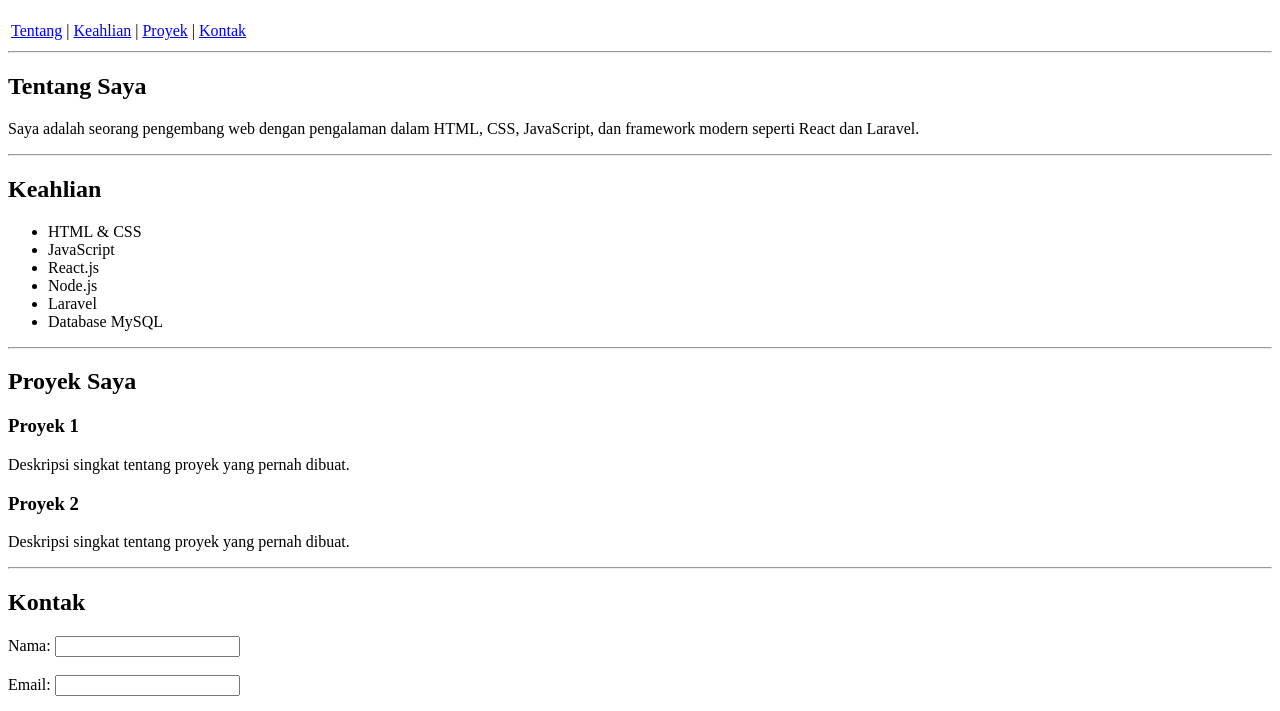
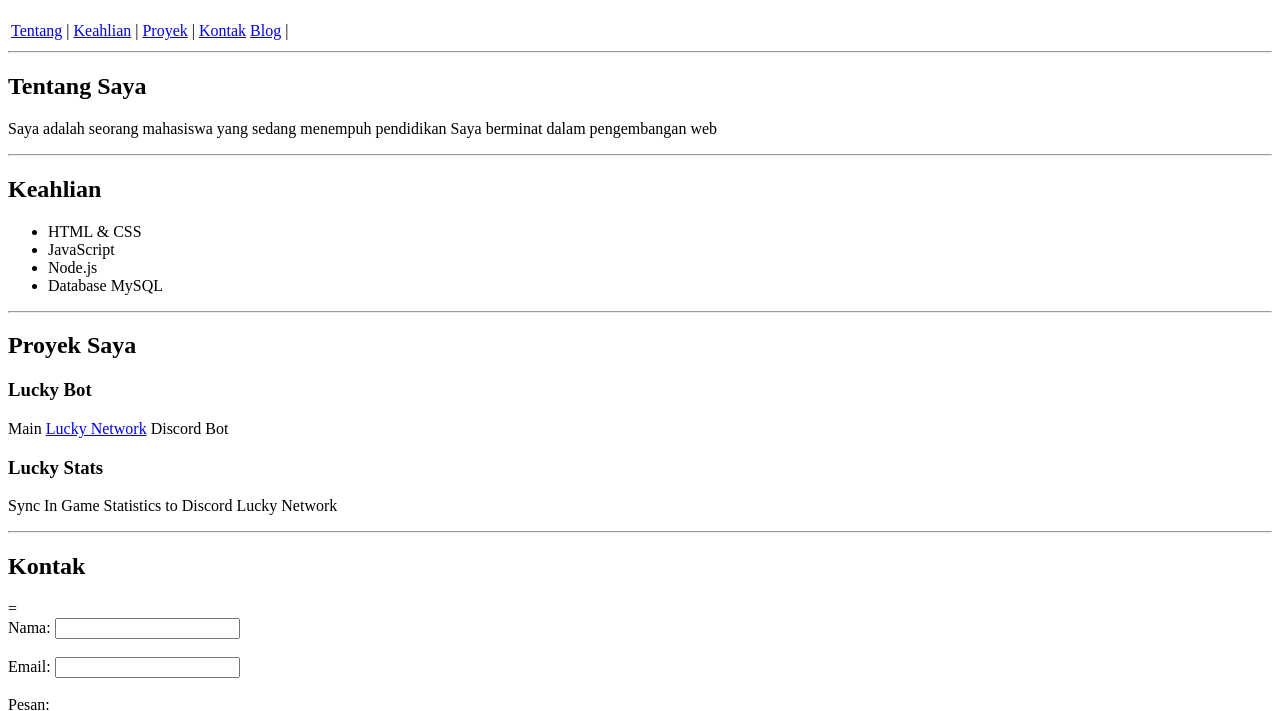
Before and after one commit to Rzz13/porto, a plain HTML site: page index.html in a window 1280 px wide. Shown: the part 61-772 px from the top of the page. Drawn offline with Linux system fonts and the light colour scheme.

Commit message:
Added blog.html

```diff
--- a/index.html
+++ b/index.html
@@ -16,6 +16,7 @@
 						<td><a href="#skills">Keahlian</a> |</td>
 						<td><a href="#projects">Proyek</a> |</td>
 						<td><a href="#contact">Kontak</a></td>
+						<td><a href="blog.html">Blog</a> |</td>
 					</tr>
 				</table>
 			</nav>
@@ -26,8 +27,8 @@
 		<section id="about">
 			<h2>Tentang Saya</h2>
 			<p>
-				Saya adalah seorang pengembang web dengan pengalaman dalam HTML, CSS,
-				JavaScript, dan framework modern seperti React dan Laravel.
+				Saya adalah seorang mahasiswa yang sedang menempuh pendidikan Saya
+				berminat dalam pengembangan web
 			</p>
 		</section>
 
@@ -38,9 +39,7 @@
 			<ul>
 				<li>HTML & CSS</li>
 				<li>JavaScript</li>
-				<li>React.js</li>
 				<li>Node.js</li>
-				<li>Laravel</li>
 				<li>Database MySQL</li>
 			</ul>
 		</section>
@@ -50,12 +49,14 @@
 		<section id="projects">
 			<h2>Proyek Saya</h2>
 			<article>
-				<h3>Proyek 1</h3>
-				<p>Deskripsi singkat tentang proyek yang pernah dibuat.</p>
+				<h3>Lucky Bot</h3>
+				<p>
+					Main <a href="https://luckynetwork.net">Lucky Network</a> Discord Bot
+				</p>
 			</article>
 			<article>
-				<h3>Proyek 2</h3>
-				<p>Deskripsi singkat tentang proyek yang pernah dibuat.</p>
+				<h3>Lucky Stats</h3>
+				<p>Sync In Game Statistics to Discord Lucky Network</p>
 			</article>
 		</section>
 
@@ -63,6 +64,7 @@
 
 		<section id="contact">
 			<h2>Kontak</h2>
+			=
 			<form>
 				<label for="name">Nama:</label>
 				<input type="text" id="name" required /><br /><br />
@@ -80,7 +82,7 @@
 		<hr />
 
 		<footer>
-			<p>&copy; 2025 Nama Anda. Semua Hak Dilindungi.</p>
+			<p>&copy; 2025 Rizqi. Semua Hak Dilindungi.</p>
 		</footer>
 	</body>
 </html>
```
Also changed, not shown: blog.html (added).
